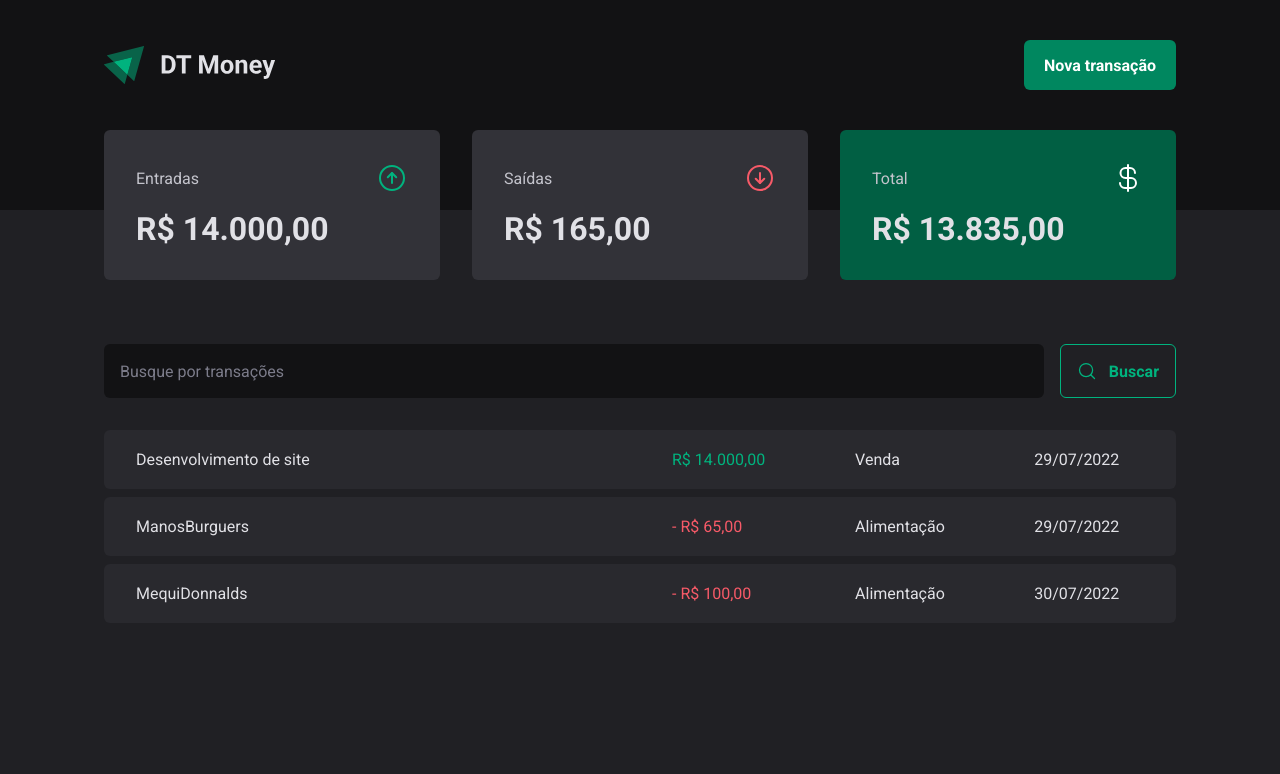
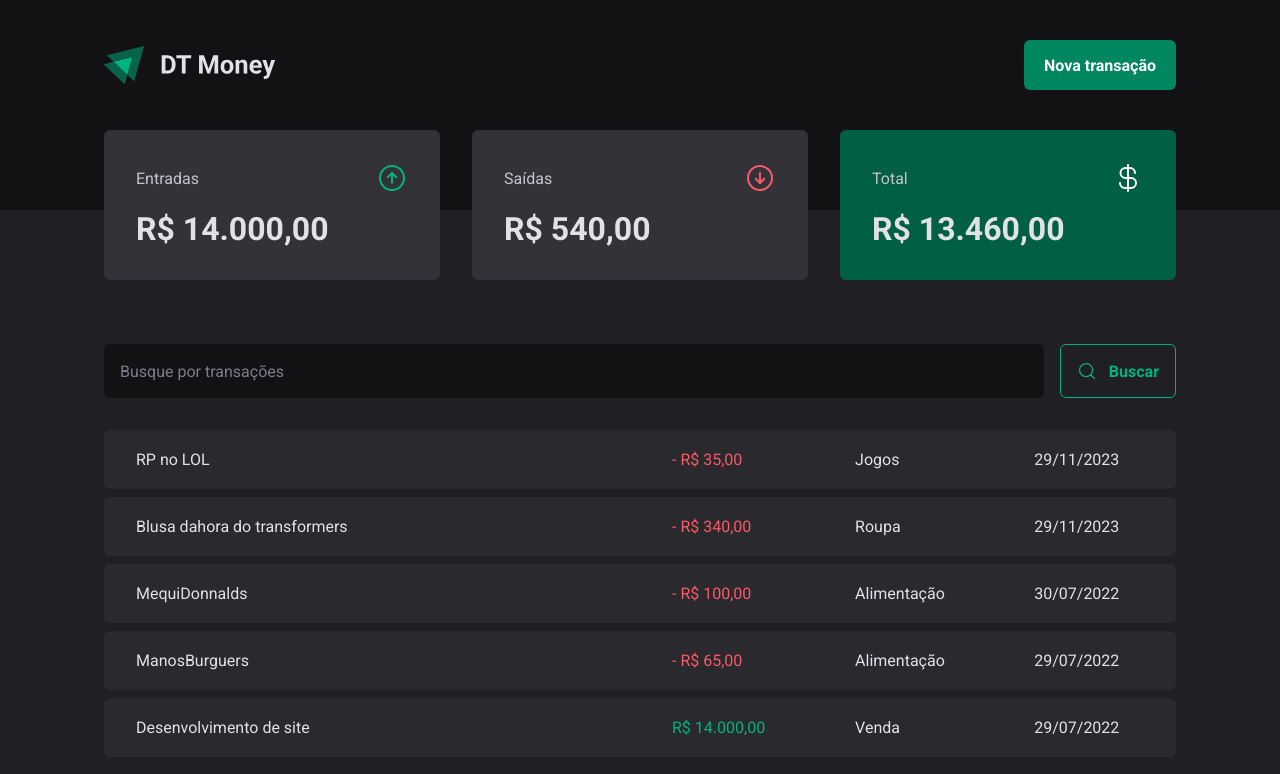
Before and after one commit to Pdro-marqss/dt-money, a React (Vite) app: page / in a window 1280 px wide. Shown: the top 774 px of the page. Built offline with nearby package versions, Linux system fonts and the light colour scheme; data requests are answered from the project's data file.

Commit message:
feat: create new Transaction function

```diff
--- a/server.json
+++ b/server.json
@@ -23,6 +23,22 @@
       "category": "Alimentação",
       "price": 100,
       "createdAt": "2022-07-30T20:30:44.505Z"
+    },
+    {
+      "description": "Blusa dahora do transformers",
+      "category": "Roupa",
+      "price": 340,
+      "type": "outcome",
+      "createdAt": "2023-11-29T02:42:50.573Z",
+      "id": 4
+    },
+    {
+      "description": "RP no LOL",
+      "category": "Jogos",
+      "price": 35,
+      "type": "outcome",
+      "createdAt": "2023-11-29T03:12:18.434Z",
+      "id": 5
     }
   ]
 }
--- a/src/components/NewTransactionModal/index.tsx
+++ b/src/components/NewTransactionModal/index.tsx
@@ -1,3 +1,6 @@
+import { useContext } from 'react';
+import { TransactionsContext } from '../../contexts/TransactionsContext';
+
 import * as Dialog from '@radix-ui/react-dialog';
 import { ArrowCircleDown, ArrowCircleUp, X } from 'phosphor-react';
 import { Controller, useForm } from 'react-hook-form';
@@ -17,18 +20,29 @@
 type NewTransactionFormInputs = z.infer<typeof newTransactionFormSchema>;
 
 export function NewTransactionModal() {
+   const { createTransaction } = useContext(TransactionsContext);
+
    const {
       control,
       register,
       handleSubmit,
-      formState: { isSubmitting }
+      formState: { isSubmitting },
+      reset,
    } = useForm<NewTransactionFormInputs>({
       resolver: zodResolver(newTransactionFormSchema),
    });
 
    async function handleCreateNewTransaction(data: NewTransactionFormInputs) {
-      await new Promise(resolve => setTimeout(resolve, 2000));
-      console.log(data);
+      const { description, category, price, type } = data;
+
+      await createTransaction({
+         description,
+         category,
+         price,
+         type,
+      });
+
+      reset();
    }
 
    return (
--- a/src/contexts/TransactionsContext.tsx
+++ b/src/contexts/TransactionsContext.tsx
@@ -10,9 +10,17 @@
    createdAt: string;
 }
 
+interface CreateTransactionInput {
+   description: string;
+   price: number;
+   category: string;
+   type: 'income' | 'outcome';
+}
+
 interface TransactionContextType {
    transactions: Transactions[];
    fetchTransactions: (query?: string) => Promise<void>;
+   createTransaction: (data: CreateTransactionInput) => Promise<void>;
 }
 
 interface TransactionsProviderProps {
@@ -27,6 +35,8 @@
    async function fetchTransactions(query?: string) {
       const response = await api.get('transactions', {
          params: {
+            _sort: 'createdAt',
+            _order: 'desc',
             q: query,
          }
       });
@@ -34,12 +44,26 @@
       setTransactions(response.data);
    }
 
+   async function createTransaction(data: CreateTransactionInput) {
+      const { description, category, price, type } = data;
+
+      const response = await api.post('transactions', {
+         description,
+         category,
+         price,
+         type,
+         createdAt: new Date(),
+      })
+
+      setTransactions(state => [response.data, ...state]);
+   }
+
    useEffect(() => {
       fetchTransactions();
    }, [])
 
    return (
-      <TransactionsContext.Provider value={{ transactions, fetchTransactions }}>
+      <TransactionsContext.Provider value={{ transactions, fetchTransactions, createTransaction, }}>
          {children}
       </TransactionsContext.Provider>
    );
```
Lines whose indentation alone changed are shown as unchanged.
